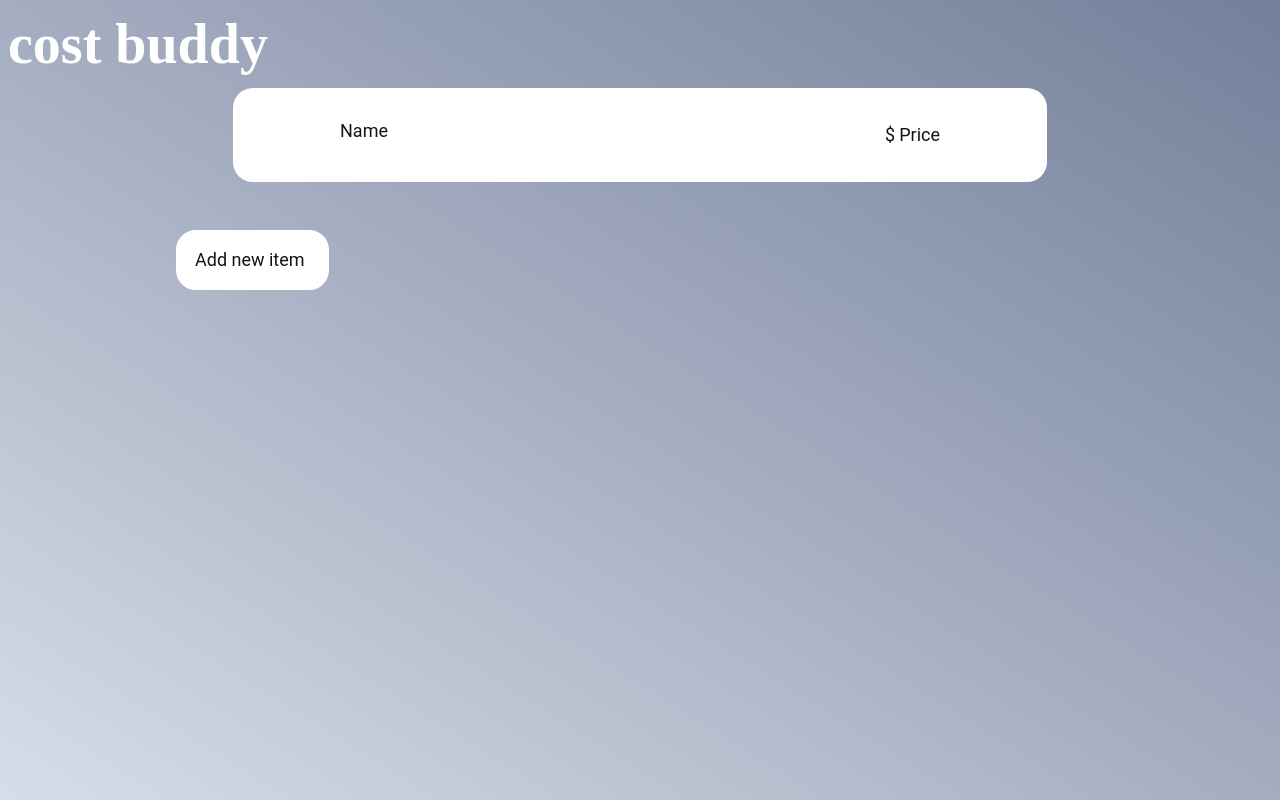
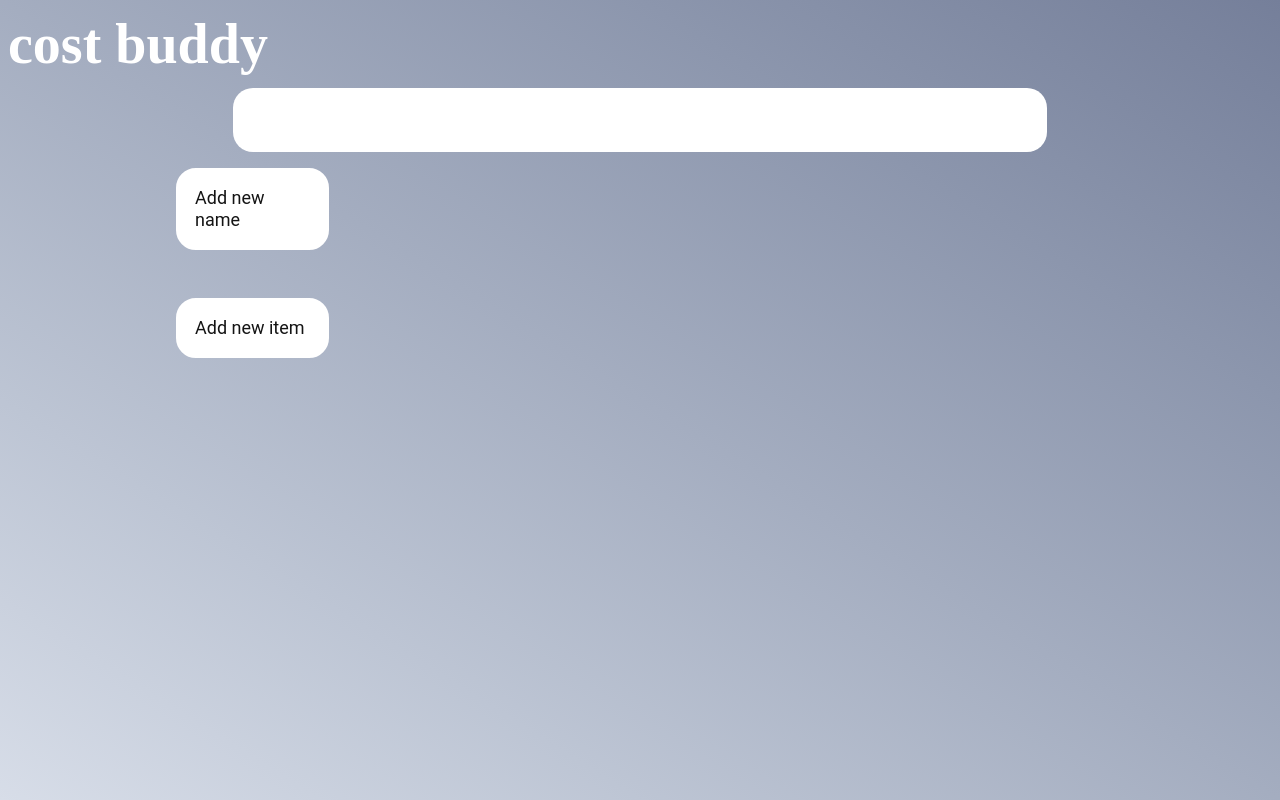
Before and after one commit to fyeung21/cost-buddy, a React (Create React App) app: page / in a window 1280 px wide. Built offline with nearby package versions, Linux system fonts and the light colour scheme.

Commit message:
feat: Implement add name functionality

```diff
--- a/src/App.js
+++ b/src/App.js
@@ -8,6 +8,7 @@ import TotalCard from './components/TotalCard/TotalCard';
 
 const App = () => {
   const [items, setItems] = useState([]);
+  const [names, setNames] = useState([]);
 
   const addItemHandler = (e) => {
     e.preventDefault();
@@ -16,12 +17,26 @@ const App = () => {
             { id: items.length }
         ]);
   }
+  const addNameHandler = (e) => {
+    e.preventDefault();
+        setNames([
+            ...names,
+            { id: names.length }
+        ]);
+  }
 
   return (
     <>
       <Logo/>
       <MainCont>
-        <TotalCard/>
+        <TotalCard
+          names={names}
+          setItems={setItems}
+        />
+        <AddBtn onClick={addNameHandler}>
+          <Txt>Add new name</Txt>
+        </AddBtn>
+
         <ItemList
           items={items}
           setItems={setItems}
--- a/src/components/TotalCard/NameList.js
+++ b/src/components/TotalCard/NameList.js
@@ -1,12 +1,10 @@
 import React, { useState, useRef } from "react";
 import InlineEdit from "../InlineEdit/InlineEdit";
-import { Flex, InputTxt, DollarSign } from "../ItemCard/itemCardStyles";
+import { InputTxt} from "../ItemCard/itemCardStyles";
 
 const NameList = () => {
-    const inputRef = useRef();
-    const textareaRef = useRef();
+    const nameRef = useRef();
 
-    const [task, setTask] = useState("");
     const [name, setName] = useState("");
 
     return (
@@ -14,35 +12,17 @@ const NameList = () => {
             <InlineEdit
                 text={name}
                 placeholder="Name"
-                childRef={textareaRef}
+                childRef={nameRef}
                 type="input"
                 >
                 <InputTxt
-                    ref={textareaRef}
+                    ref={nameRef}
                     name="name"
                     placeholder="Name"
                     value={name}
                     onChange={e => setName(e.target.value)}
             />
             </InlineEdit>
-            <Flex>
-                <DollarSign>{"$"}</DollarSign>
-                <InlineEdit
-                    text={task}
-                    placeholder="Price"
-                    childRef={inputRef}
-                    type="input"
-                >
-                <InputTxt
-                    ref={inputRef}
-                    type="text"
-                    name="task"
-                    placeholder="Price"
-                    value={task}
-                    onChange={e => setTask(e.target.value)}
-                />
-            </InlineEdit>
-            </Flex>
         </>
     )
 
--- a/src/components/TotalCard/TotalCard.js
+++ b/src/components/TotalCard/TotalCard.js
@@ -2,12 +2,21 @@ import React from "react";
 import { DisplayCard, Container } from "../TotalCard/totalCardStyles";
 import NameList from "./NameList";
 
-const TotalCard = () => {
+const TotalCard = ({names, setNames}) => {
 
     return (
         <DisplayCard>
             <Container>
-                <NameList/>
+            <ul>
+                {names.map((name) => (
+                    <NameList
+                        key={name.id}
+                        name={name}
+                        names={names}
+                        setNames={setNames}
+                    />
+                ))}
+            </ul>
             </Container>
         </DisplayCard>
     )
```
